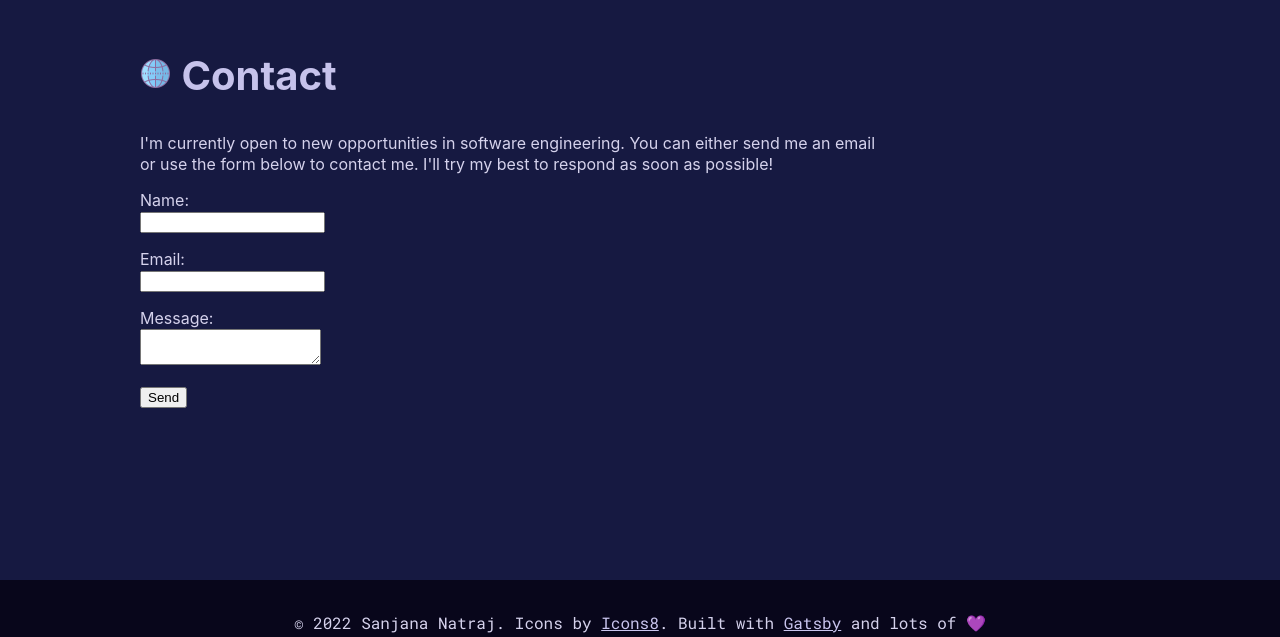
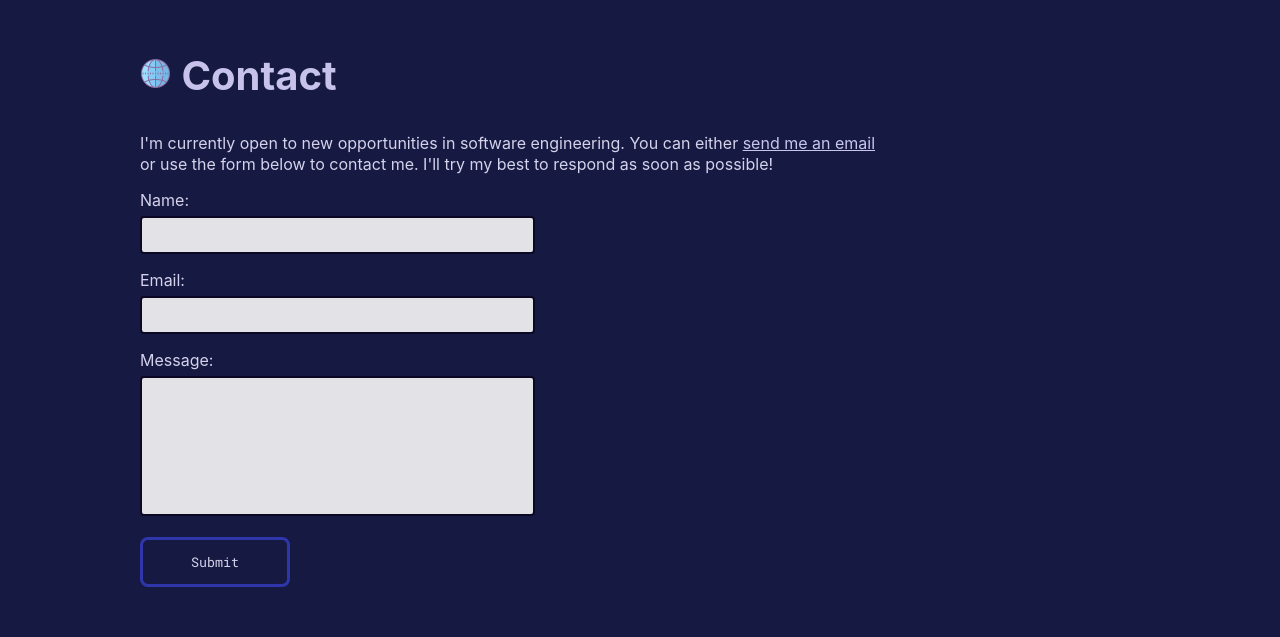
Before and after one commit to sanjananatraj/sanjana, a Gatsby site: page / in a window 1280 px wide. Shown: the part 2940-3577 px from the top of the page. Built offline with nearby package versions, Linux system fonts and the light colour scheme; Gatsby itself is replaced by a stand-in of ours.

Commit message:
contact form styling

```diff
--- a/src/components/sections/contact.js
+++ b/src/components/sections/contact.js
@@ -9,8 +9,8 @@ import globe from "../../images/icons8-globe-64.png"
 
 function encode(data) {
    return Object.keys(data)
-    .map((key) => encodeURIComponent(key) + '=' + encodeURIComponent(data[key]))
-    .join('&')
+   .map((key) => encodeURIComponent(key) + '=' + encodeURIComponent(data[key]))
+   .join('&')
 }
 
 const Contact = ({ pageRefs }) => {
@@ -37,7 +37,7 @@ const Contact = ({ pageRefs }) => {
    return (
       <section className={styles.contact} id="#contact" ref={el => pageRefs.current = { ...pageRefs.current, contact: el}}>
          <h1><img src={globe} alt="blue globe"></img>{' '}Contact</h1>
-         <p>I&apos;m currently open to new opportunities in software engineering. You can either send me an email or use the
+         <p>I&apos;m currently open to new opportunities in software engineering. You can either <a href= "mailto:sanjananatraj319@gmail.com">send me an email</a> or use the
          form below to contact me. I&apos;ll try my best to respond as soon as possible!</p>
 
          <form
@@ -77,7 +77,7 @@ const Contact = ({ pageRefs }) => {
             </label>
          </p>
          <p>
-            <button type="submit">Send</button>
+            <button type="submit">Submit</button>
          </p>
       </form>
       </section>
@@ -86,6 +86,6 @@ const Contact = ({ pageRefs }) => {
 
 Contact.propTypes = {
    pageRefs: PropTypes.object.isRequired
- }
+}
 
 export default Contact
--- a/src/styles/_variables.scss
+++ b/src/styles/_variables.scss
@@ -1,7 +1,7 @@
 // global website styling
 @import url('https://fonts.googleapis.com/css2?family=Inter:wght@300;400;500;600&display=swap');
 $primary: #bebee9;;
-$secondary: #6449da;
+$secondary: #9f96f0;
 $linkColor: #c9c5ee;
 $borderColor: #0b0824;
 $titleColor: #c6c2eb;
--- a/src/styles/sections.module.scss
+++ b/src/styles/sections.module.scss
@@ -104,7 +104,38 @@ $heroTitle: #c3bee5;
 }
 
 .contact {
-  form {
-    max-width: variables.$maxWidth;
+  input, textarea {
+    background-color: #e2e2e7;
+    border: 2px solid variables.$borderColor;
+    width: 50%;
+    padding: 0.5rem;
+    border-radius: 4px;
+    font-family: 'Roboto Mono', monospace;
+    margin-top: 5px;
+  }
+
+  input:focus, textarea:focus {
+    background-color: #e1ddff;
+  }
+
+  textarea {
+    height: 120px;
+    resize: none;
+  }
+
+  button {
+    cursor: pointer;
+    font-family: 'Roboto Mono', monospace;
+    border: 3px solid variables.$accent;
+    border-radius: 8px;
+    padding: 10px;
+    background-color: variables.$background;
+    color: variables.$fontColor;
+    width: 20%;
+    height: 50px;
+  }
+
+  button:hover {
+    background-color: #2d3169;
   }
 }
```
